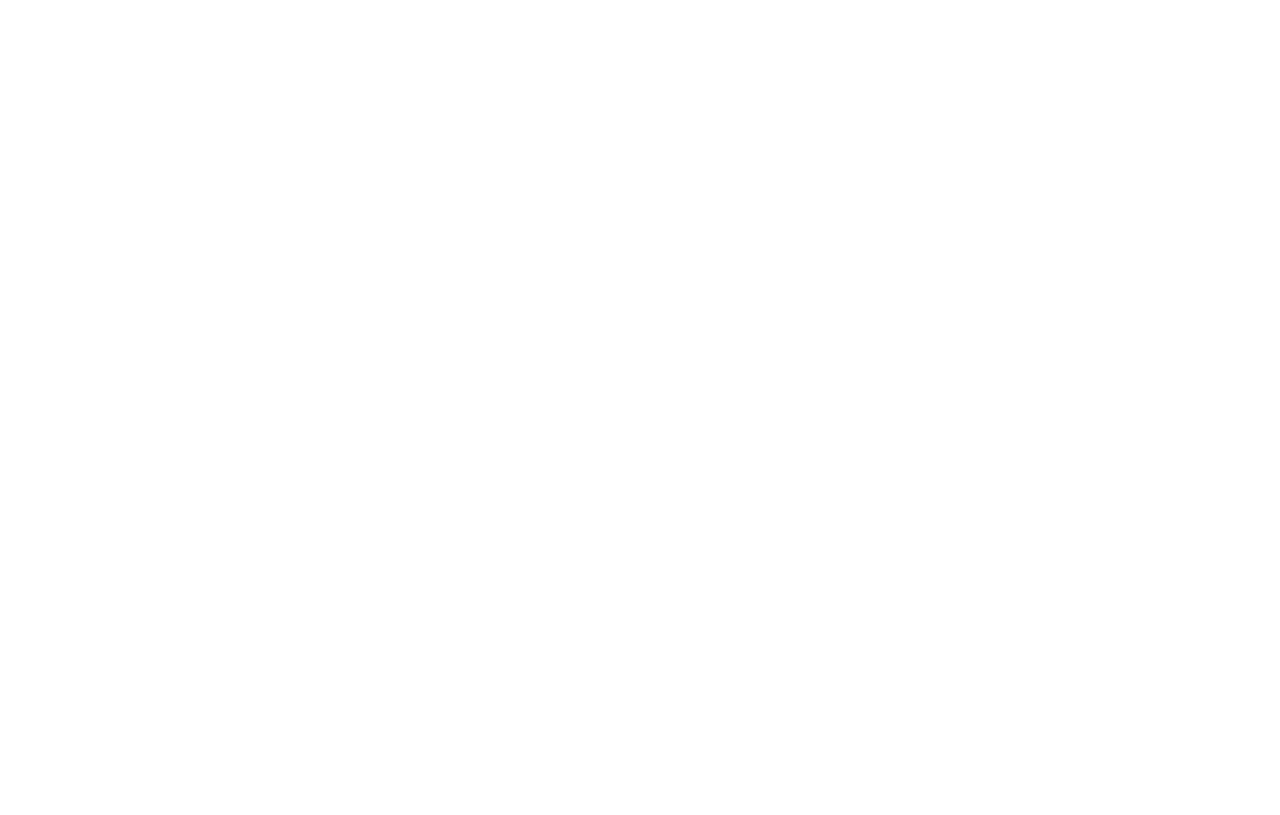
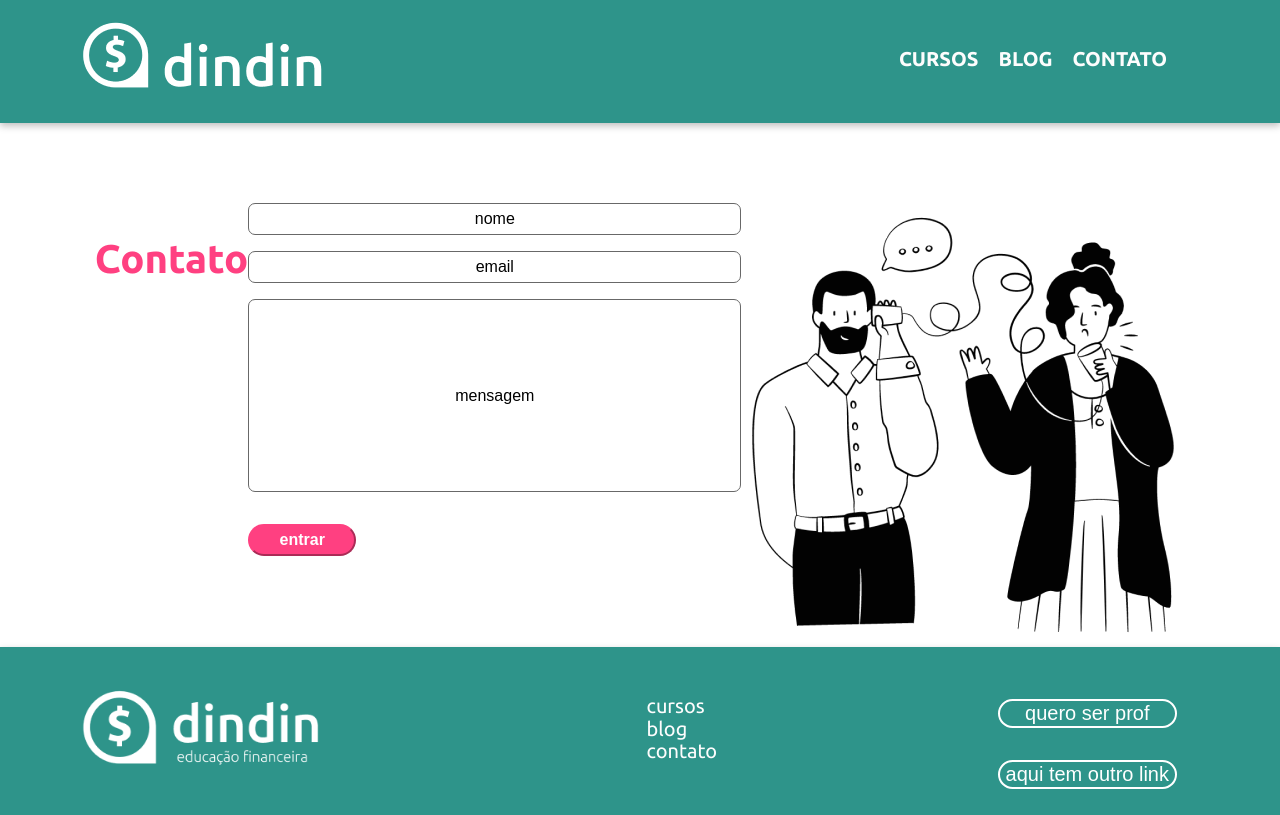
Before and after one commit to ellenri/projetodindin, a plain HTML site: page contato.html in a window 1280 px wide. Drawn offline with Linux system fonts and the light colour scheme.

Commit message:
modificação pag contato

```diff
--- /dev/null
+++ b/contato.css
@@ -0,0 +1,198 @@
+html,
+body {
+    margin: 0px;
+    padding: 0px;
+    font-family: 'Ubuntu', sans-serif;
+}
+
+.header {
+    display: flex;
+    align-items: center;
+    justify-content: space-between;
+    padding: 20px 103px 26px 82px;
+    background: #2E948A;
+    box-shadow: 0px 3px 7px rgba(0, 0, 0, 0.25);
+}
+
+.header>.nav {
+    display: flex;
+    list-style: none;
+    margin-block-start: 0em;
+    margin-block-end: 0em;
+    margin-inline-start: 0px;
+    margin-inline-end: 0px;
+    padding-inline-start: 0px;
+}
+
+.header>.nav>li {
+    padding: 0px 10px;
+    font-style: normal;
+    font-weight: 700;
+    font-size: 20px;
+    line-height: 23px;
+    text-transform: uppercase;
+    color: #FDFDFD;
+}
+
+a:link {
+    text-decoration: none;
+    color: #FDFDFD;
+}
+
+@media screen and (max-width: 660px) {
+    .header {
+        padding: 20px 36px 26px 50px;
+    }
+}
+
+@media screen and (max-width: 560px) {
+    .header {
+        padding: 20px 20px 26px 20px;
+        flex-direction: column;
+    }
+
+    .header>.nav {
+        flex-direction: column;
+    }
+
+    .header>.nav>li {
+        padding: 5px 0px;
+    }
+}
+
+.container {
+    max-width: 1360px;
+    margin: auto;
+    display: flex;
+    margin-top: 5rem;
+    justify-content: space-around;
+}
+
+.contato-pag {
+    font-weight: 700;
+    font-size: 40px;
+    color: #FF4081;
+
+}
+
+.contact {
+    display: flex;
+    flex-direction: row;
+        }
+
+.buttons-dados {
+    display: flex;
+    flex-direction: column;
+    }
+
+.name {
+    background: #FFFFFF;
+    border: 1px solid #686868;
+        font-size: 16px;
+        border-radius: 7px;
+        font-weight: 400;
+    height: 32px;
+    width: 493px;
+    left: 3px;
+    top: 90px;
+    margin-bottom: 1rem;
+
+}
+
+.email {
+    background: #FFFFFF;
+    border: 1px solid #686868;
+        font-size: 16px;
+        border-radius: 7px;
+        font-weight: 400;
+    height: 32px;
+    width: 493px;
+    left: 3px;
+    top: 137px;
+    margin-bottom: 1rem;
+}
+
+.msg {
+    background: #FFFFFF;
+    border: 1px solid #686868;
+        font-size: 16px;
+        border-radius: 7px;
+        font-weight: 400;
+    height: 193px;
+    width: 493px;
+    left: 3px;
+    top: 183px;
+}
+
+.entrar {
+background: #FF4081;
+border-radius: 50px;
+height: 32px;
+width: 108px;
+left: 3px;
+top: 391px;
+border-radius: 50px;
+border-color: #FF4081;
+color: #FFFFFF;
+font-weight: 800;
+font-size: 16px;
+margin-top: 2rem;
+}
+
+img .contact{
+height: 444px;
+width: 444px;
+left: 833px;
+top: 199px;
+}
+
+
+
+
+
+
+
+footer {
+    display: flex;
+    align-items: center;
+    justify-content: space-between;
+    padding: 20px 103px 26px 82px;
+    background: #2E948A;
+    box-shadow: 0px 3px 7px rgba(0, 0, 0, 0.25);
+}
+
+.button-footer {
+    display: flex;
+    flex-direction: column;
+
+}
+
+.button-footer button {
+    color: #FFFFFF;
+    font-weight: 400;
+    font-size: 20px;
+    line-height: 23px;
+    background-color: #2E948A;
+    border: 2px solid #FFFFFF;
+    border-radius: 62px;
+    margin-top: 2rem;
+}
+
+.footer>.nav {
+    display: flex;
+    flex-direction: column;
+    list-style: none;
+}
+
+.footer>.nav>li {
+    padding: 0px 10px;
+    font-weight: 400;
+    font-size: 20px;
+    line-height: 22.98px;
+    color: #FDFDFD;
+}
+
+a:link {
+    text-decoration: none;
+    color: #FDFDFD;
+}
--- a/contato.html
+++ b/contato.html
@@ -0,0 +1,73 @@
+<!DOCTYPE html>
+<html lang="en">
+
+<head>
+    <meta charset="UTF-8" />
+    <meta http-equiv="X-UA-Compatible" content="IE=edge" />
+    <meta name="viewport" content="width=device-width, initial-scale=1.0" />
+    <title>Contato - Educação financeira</title>
+    <link rel="preconnect" href="https://fonts.googleapis.com" />
+    <link rel="preconnect" href="https://fonts.gstatic.com" crossorigin />
+    <link href="https://fonts.googleapis.com/css2?family=Ubuntu:wght@400;500;700&display=swap" rel="stylesheet" />
+    <link rel="stylesheet" href="contato.css">
+</head>
+
+<body>
+    <header class="header">
+        <img src="images/logo-header.png" width="244" />
+        <ul class="nav">
+            <li><a href="./cursos.html">Cursos</a></li>
+            <li><a href="./blog.html">Blog</a></li>
+            <li><a href="./contato.html">Contato</a></li>
+        </ul>
+    </header>
+    <main>
+        <div class="container">
+
+            <section class="contact">
+                <h1 class="contato-pag"> Contato </h1>
+
+                <div class="buttons-dados">
+                    <button class="name">nome</button>
+                    <button class="email">email</button>
+                    <button class="msg">mensagem</button>
+
+                    <button class="entrar">entrar</button>
+                </div>
+                <img src="/images/ilustra-contato.png" alt="">
+
+            </section>
+
+
+        </div>
+
+
+
+
+        <footer class="footer">
+            <img src="images/logo-footer.png" width="244" />
+            <ul class="nav">
+                <li><a href="./cursos.html">cursos</a></li>
+                <li><a href="./blog.html">blog</a></li>
+                <li><a href="./contato.html">contato</a></li>
+            </ul>
+
+            <div class="button-footer">
+                <button>
+                    quero ser prof
+                </button>
+                <button>
+                    aqui tem outro link
+                </button>
+
+            </div>
+        </footer>
+
+
+
+
+
+
+
+    </main>
+</body>
--- a/css/main.css
+++ b/css/main.css
@@ -207,6 +207,11 @@ margin-top: 5rem;
 display: flex;
 justify-content: start;
 margin-bottom: 12rem;
+
+}
+
+.button-posts button {
+  background-color: #E5E5E5;
 }
 
 footer {
@@ -233,5 +238,23 @@ background-color: #2E948A;
 border: 2px solid #FFFFFF;
 border-radius: 62px;
 margin-top: 2rem;
+}
 
+.footer>.nav {
+  display: flex;
+  flex-direction: column;
+  list-style: none;
 }
+
+.footer>.nav>li {
+  padding: 0px 10px;
+    font-weight: 400;
+  font-size: 20px;
+  line-height: 22.98px;
+  color: #FDFDFD;
+}
+
+a:link {
+  text-decoration: none;
+  color: #FDFDFD;
+}
```
